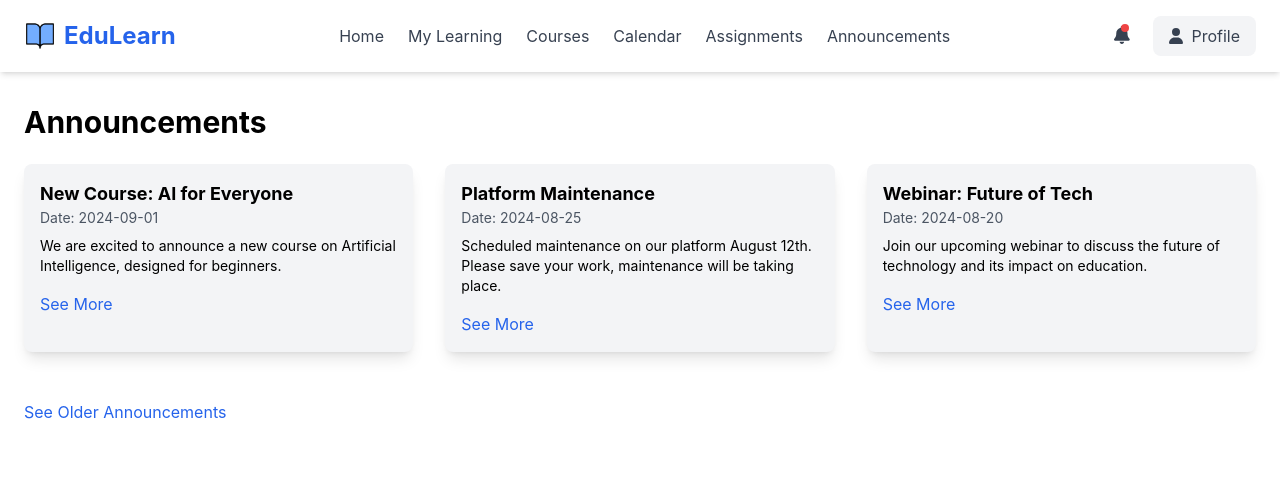
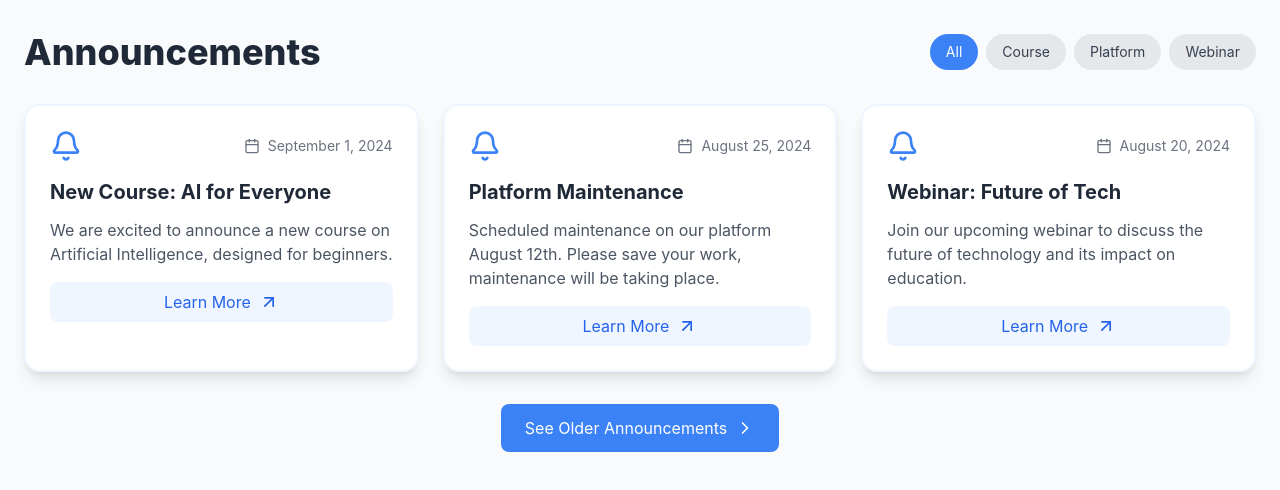
Before and after one commit to michellenikeetha/manual_adhd_lms, a React (Create React App) app: page /announcements in a window 1280 px wide. Shown: the top 490 px of the page. Built offline with nearby package versions, Linux system fonts and the light colour scheme.

Commit message:
annoucements page

```diff
--- a/src/App.jsx
+++ b/src/App.jsx
@@ -36,7 +36,7 @@ function App() {
         <Route path="/submitted-assignments/edit-assignment" element={<EditAssignment />} />
         <Route path="/assignments/submit-assignment" element={<SubmitAssignment />} />
         <Route path="/announcements" element={<AnnouncementsPage />} />
-        <Route path="/announcements/ai-for-everyone" element={<AnnouncementDetail />} />
+        <Route path="/announcements/new-course:-ai-for-everyone" element={<AnnouncementDetail />} />
         <Route path="/my-learning" element={<MyLearning />} />
         <Route path="/my-learning/my-course" element={<MyCoursePage />} />
         <Route path="/my-learning/grades" element={<MyGrades />} />
--- a/src/components/AnnouncementsPage.jsx
+++ b/src/components/AnnouncementsPage.jsx
@@ -1,39 +1,99 @@
 // components/AnnouncementsPage.js
-import React from 'react';
-import SignedInNavbar from './SignedInNavbar';
-import AnnouncementCard from './AnnouncementCard';
+import React, { useState } from 'react';
+import {
+  Bell,
+  ChevronRight,
+  Calendar,
+  BookOpen,
+  ArrowUpRight
+} from 'lucide-react';
 import { useNavigate } from 'react-router-dom';
+
+const AnnouncementCard = ({ title, date, description }) => {
+  const navigate = useNavigate();
+
+  return (
+    <div className="bg-white border-2 border-blue-50 rounded-2xl p-6 shadow-lg transform transition-all hover:scale-105 hover:shadow-xl">
+      <div className="flex justify-between items-center mb-4">
+        <Bell className="text-blue-500" size={32} />
+        <span className="text-sm text-gray-500 flex items-center">
+          <Calendar className="mr-2" size={16} />
+          {new Date(date).toLocaleDateString('en-US', {
+            year: 'numeric',
+            month: 'long',
+            day: 'numeric'
+          })}
+        </span>
+      </div>
+      <h3 className="text-xl font-bold text-gray-800 mb-3">{title}</h3>
+      <p className="text-gray-600 mb-4">{description}</p>
+      <button
+        onClick={() => navigate(`/announcements/${title.toLowerCase().replace(/\s+/g, '-')}`)}
+        className="w-full flex items-center justify-center bg-blue-50 text-blue-600 py-2 rounded-lg hover:bg-blue-100 transition-colors"
+      >
+        Learn More
+        <ArrowUpRight className="ml-2" size={20} />
+      </button>
+    </div>
+  );
+};
 
 const AnnouncementsPage = () => {
   const navigate = useNavigate();
+  const [activeFilter, setActiveFilter] = useState('all');
+
   const announcements = [
     {
       id: 1,
       title: 'New Course: AI for Everyone',
       date: '2024-09-01',
-      description: 'We are excited to announce a new course on Artificial Intelligence, designed for beginners.'
+      description: 'We are excited to announce a new course on Artificial Intelligence, designed for beginners.',
+      category: 'course'
     },
     {
       id: 2,
       title: 'Platform Maintenance',
       date: '2024-08-25',
-      description: 'Scheduled maintenance on our platform August 12th. Please save your work, maintenance will be taking place.'
+      description: 'Scheduled maintenance on our platform August 12th. Please save your work, maintenance will be taking place.',
+      category: 'platform'
     },
     {
       id: 3,
       title: 'Webinar: Future of Tech',
       date: '2024-08-20',
-      description: 'Join our upcoming webinar to discuss the future of technology and its impact on education.'
+      description: 'Join our upcoming webinar to discuss the future of technology and its impact on education.',
+      category: 'webinar'
     }
   ];
 
+  const filteredAnnouncements = activeFilter === 'all'
+    ? announcements
+    : announcements.filter(a => a.category === activeFilter);
+
   return (
-    <div>
-      <SignedInNavbar />
+    <div className="bg-gray-50 min-h-screen">
       <div className="container mx-auto px-6 py-8">
-        <h1 className="text-3xl font-bold mb-6">Announcements</h1>
-        <div className="grid grid-cols-1 sm:grid-cols-2 lg:grid-cols-3 gap-8">
-          {announcements.map((announcement) => (
+        <div className="flex justify-between items-center mb-8">
+          <h1 className="text-4xl font-extrabold text-gray-800">Announcements</h1>
+          <div className="flex space-x-2">
+            {['all', 'course', 'platform', 'webinar'].map(filter => (
+              <button
+                key={filter}
+                onClick={() => setActiveFilter(filter)}
+                className={`px-4 py-2 rounded-full text-sm capitalize transition-colors ${
+                  activeFilter === filter
+                    ? 'bg-blue-500 text-white'
+                    : 'bg-gray-200 text-gray-700 hover:bg-blue-100'
+                }`}
+              >
+                {filter}
+              </button>
+            ))}
+          </div>
+        </div>
+
+        <div className="grid grid-cols-1 sm:grid-cols-2 lg:grid-cols-3 gap-6">
+          {filteredAnnouncements.map((announcement) => (
             <AnnouncementCard
               key={announcement.id}
               title={announcement.title}
@@ -42,12 +102,16 @@ const AnnouncementsPage = () => {
             />
           ))}
         </div>
-        <button
-          onClick={() => navigate('/announcements/older-announcements')}
-          className="mt-6 text-blue-600 hover:underline"
-        >
-          See Older Announcements
-        </button>
+
+        <div className="mt-8 flex justify-center">
+          <button
+            onClick={() => navigate('/announcements/older-announcements')}
+            className="flex items-center bg-blue-500 text-white px-6 py-3 rounded-lg hover:bg-blue-600 transition-colors"
+          >
+            See Older Announcements
+            <ChevronRight className="ml-2" size={20} />
+          </button>
+        </div>
       </div>
     </div>
   );
```
